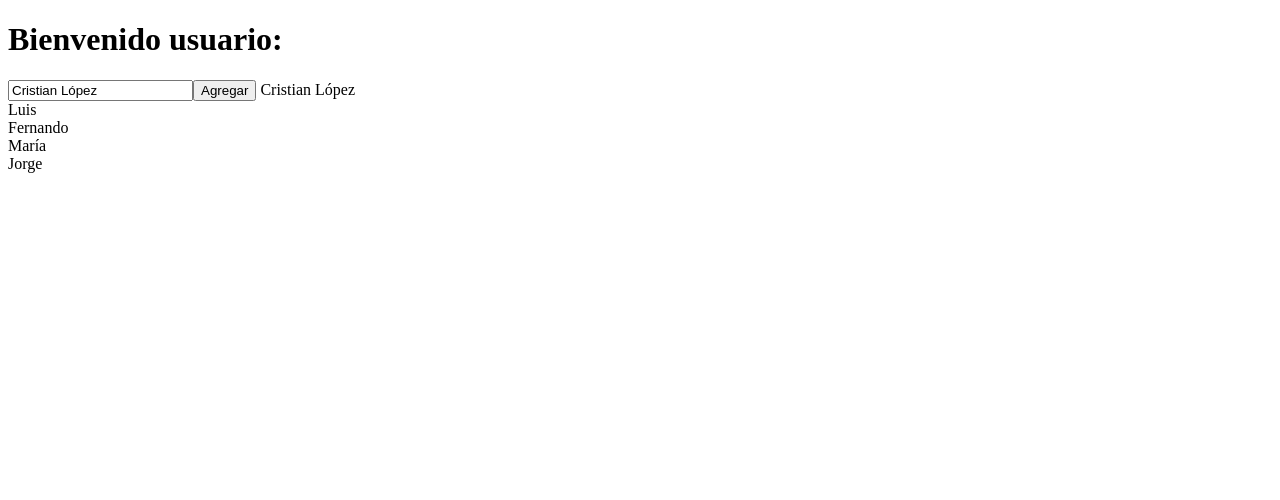
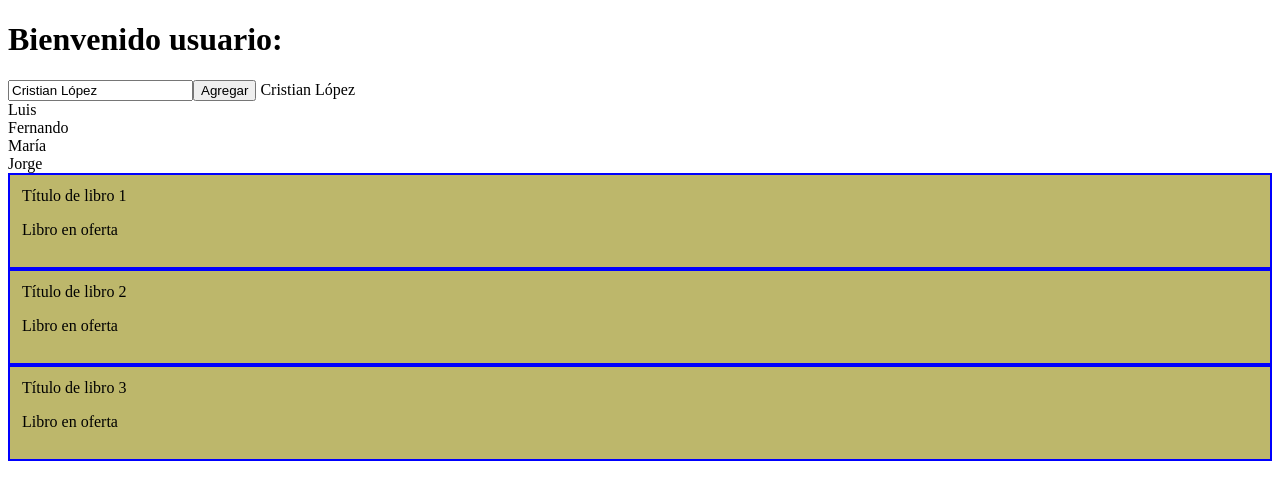
Before and after one commit to Cristian0930/master-angular, an Angular app: page / in a window 1280 px wide. Shown: the top 500 px of the page. Built offline with nearby package versions, Linux system fonts and the light colour scheme.

Commit message:
14. Comunicación entre componentes Angular

```diff
--- a/src/app/app.component.html
+++ b/src/app/app.component.html
@@ -1 +1,2 @@
 <app-usuario></app-usuario>
+<app-libros></app-libros>
--- a/src/app/app.module.ts
+++ b/src/app/app.module.ts
@@ -7,11 +7,15 @@
 
 // My components
 import { UsuarioComponent } from "./usuario.component";
+import { LibrosComponent } from './libros/libros.component';
+import { LibroComponent } from './libro/libro.component';
 
 @NgModule({
   declarations: [
     AppComponent,
-    UsuarioComponent
+    UsuarioComponent,
+    LibrosComponent,
+    LibroComponent
   ],
   imports: [
     BrowserModule,
--- /dev/null
+++ b/src/app/libro/libro,component.css
@@ -0,0 +1,5 @@
+.libro {
+    border: 2px solid blue;
+    padding: 12px;
+    background-color: darkkhaki;
+}
--- /dev/null
+++ b/src/app/libro/libro.component.html
@@ -0,0 +1,4 @@
+<div class="libro">
+    <div>{{ tituloLibro }}</div>
+    <p>Libro en oferta</p>
+</div>
--- /dev/null
+++ b/src/app/libros/libros.component.html
@@ -0,0 +1 @@
+<app-libro *ngFor="let libro of libros" [tituloLibro]="libro"></app-libro>
--- /dev/null
+++ b/src/app/libros/libros.component.ts
@@ -0,0 +1,10 @@
+import { Component } from "@angular/core";
+
+@Component({
+    selector: 'app-libros',
+    templateUrl: './libros.component.html'
+})
+
+export class LibrosComponent {
+    libros: string[] = ['Título de libro 1', 'Título de libro 2', 'Título de libro 3'];
+}
```
Also changed, not shown: src/app/libro/libro.component.ts (added, +11 -0 lines).
